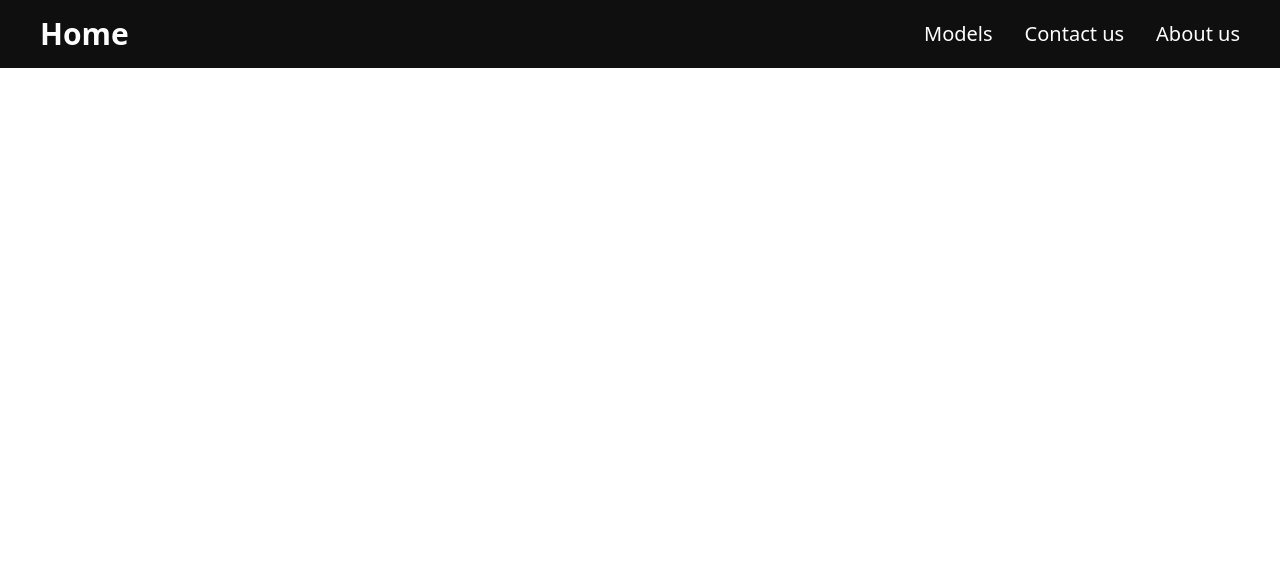
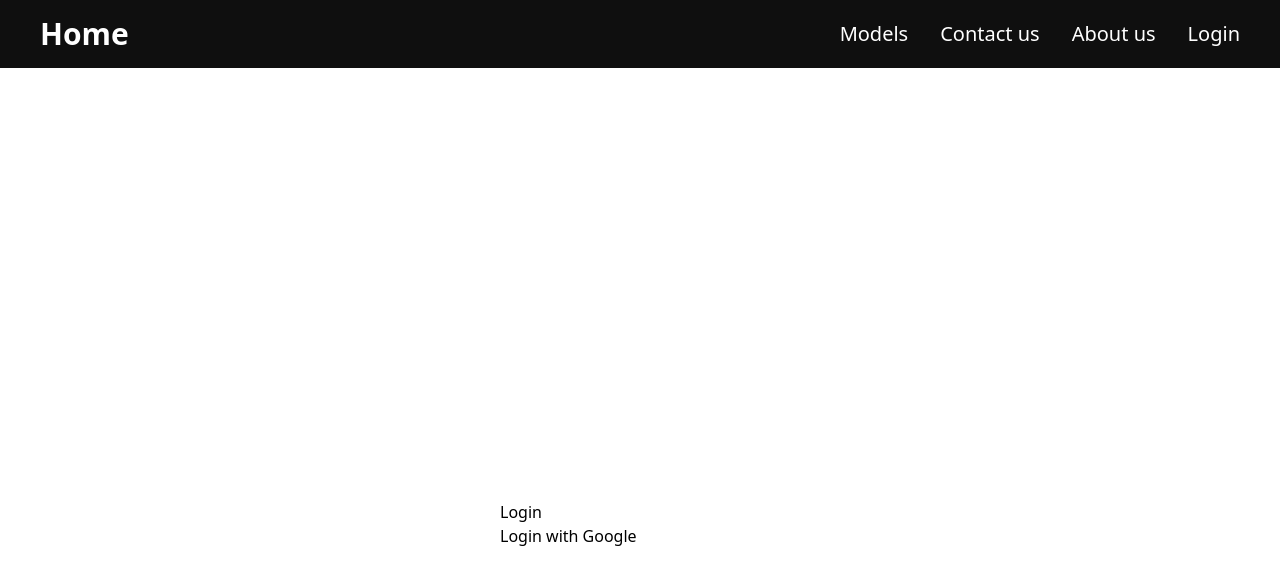
Before and after one commit to Akaza-3/grid_frequency, a React (Create React App) app: page /login in a window 1280 px wide. Shown: the top 584 px of the page. Built offline with nearby package versions, Linux system fonts and the light colour scheme; no server answers; the HTML template or start-up script is replaced by a standard one.

Commit message:
firebase auth update

```diff
--- a/package.json
+++ b/package.json
@@ -10,6 +10,7 @@
     "@testing-library/react": "^13.4.0",
     "@testing-library/user-event": "^13.5.0",
     "axios": "^1.6.8",
+    "firebase": "^10.11.0",
     "react": "^18.2.0",
     "react-chartjs-2": "^5.2.0",
     "react-chartjs2": "^1.2.1",
--- a/src/App.js
+++ b/src/App.js
@@ -1,4 +1,7 @@
-import { BrowserRouter, Route, Routes } from "react-router-dom";
+import React, { useState, useEffect } from "react";
+import { BrowserRouter, Route, Routes, Navigate } from "react-router-dom";
+import firebase from "firebase/compat/app";
+import "firebase/compat/auth";
 import Navbar from "./components/Navbar";
 import Home from "./pages/Home";
 import About from "./pages/About";
@@ -9,21 +12,63 @@ import LinearRegPred from "./pages/models/LinearRegPred";
 import PickleUploadForm from "./pages/models/uploadModels";
 import DisplayModels from "./pages/models/DisplayModels";
 import UserChart from "./components/chartUser";
+import Login from "./components/Login";
+// Initialize Firebase
+const firebaseConfig = {
+  apiKey: "AIzaSyAEY1TAQJ9zMwWul1m7eDCWwQPgvPTKFUQ",
+  authDomain: "grid-frequency-574eb.firebaseapp.com",
+  projectId: "grid-frequency-574eb",
+  storageBucket: "grid-frequency-574eb.appspot.com",
+  messagingSenderId: "870074634882",
+  appId: "1:870074634882:web:a78706cfd38f33b465da9b",
+  measurementId: "G-PF1HC2D1RM",
+};
+firebase.initializeApp(firebaseConfig);
+
 function App() {
+  const [user, setUser] = useState(null);
+
+  useEffect(() => {
+    // Firebase initialization
+    const unsubscribe = firebase.auth().onAuthStateChanged((user) => {
+      setUser(user);
+    });
+    return () => unsubscribe();
+  }, []);
+
+  const handleLogin = () => {
+    const provider = new firebase.auth.GoogleAuthProvider();
+    firebase.auth().signInWithPopup(provider);
+  };
+
+  const handleLogout = () => {
+    firebase.auth().signOut();
+  };
+
   return (
     <BrowserRouter>
-      <Navbar />
+      <Navbar user={user} handleLogout={handleLogout} />
       <Routes>
         <Route path="/" element={<Home />} />
         <Route path="/about" element={<About />} />
         <Route path="/contact" element={<Contact />} />
+        {user ? (
+          <>
             <Route path="/models" element={<Model />} />
             <Route path="/models/advertising" element={<Advertising />} />
-        <Route path="/models/linearPrediction" element={<LinearRegPred />} />
+            <Route
+              path="/models/linearPrediction"
+              element={<LinearRegPred />}
+            />
             <Route path="/models/modelUpload" element={<PickleUploadForm />} />
             <Route path="/models/displayModels" element={<DisplayModels />} />
             <Route path="/models/addModels" element={<PickleUploadForm />} />
             <Route path="/models/userChart" element={<UserChart />} />
+          </>
+        ) : (
+          <Route path="/login" element={<Login handleLogin={handleLogin} />} />
+        )}
+        <Route path="*" element={<Navigate to="/" />} />
       </Routes>
     </BrowserRouter>
   );
--- /dev/null
+++ b/src/components/Login.js
@@ -0,0 +1,12 @@
+import React from "react";
+
+const Login = ({ handleLogin }) => {
+  return (
+    <div style={{ margin: "500px" }}>
+      <h2>Login</h2>
+      <button onClick={handleLogin}>Login with Google</button>
+    </div>
+  );
+};
+
+export default Login;
--- a/src/components/Navbar.js
+++ b/src/components/Navbar.js
@@ -1,31 +1,79 @@
-import React, { useState } from 'react'
-import { Link } from 'react-router-dom'
+import React, { useState } from "react";
+import { Link } from "react-router-dom";
+import firebase from "firebase/compat/app";
+import "firebase/compat/auth";
 
-function Navbar() {
-    const [open, setOpen] = useState(false)
+function Navbar({ user }) {
+  const [open, setOpen] = useState(false);
+
+  const handleLogout = () => {
+    firebase.auth().signOut();
+  };
+
   return (
-    <div className='w-full fixed top-0 left-0 z-50'>
-        <div className='md:flex items-center justify-between bg-[#0f0f0f] text-white py-4 md:px-10 px-7'>
-            <div className='font-bold text-2xl cursor-pointer items-center'>
-                <Link to="/"><h1 className='text-3xl'>Home</h1></Link>
+    <div className="w-full fixed top-0 left-0 z-50">
+      <div className="md:flex items-center justify-between bg-[#0f0f0f] text-white py-4 md:px-10 px-7">
+        <div className="font-bold text-2xl cursor-pointer items-center">
+          <Link to="/">
+            <h1 className="text-3xl">Home</h1>
+          </Link>
         </div>
-            <div onClick={() => setOpen(!open)} className='text-3xl absolute right-8 top-6 cursor-pointer md:hidden'>
-                <ion-icon name={open ? 'close' : 'menu'}></ion-icon>
+        <div
+          onClick={() => setOpen(!open)}
+          className="text-3xl absolute right-8 top-6 cursor-pointer md:hidden"
+        >
+          <ion-icon name={open ? "close" : "menu"}></ion-icon>
         </div>
-            <ul className={`md:flex md:items-center md:pb-0 pb-12 absolute md:static bg-[#0f0f0f]  md:z-auto z-[-1] left-0 w-full md:w-auto md:pl-0 pl-9 transition-all duration-500 ease-in ${open ? 'top-19' : 'top-[-490px]'}`}>
-                <li className='md:ml-8 text-xl md:my-0 my-7 '>
-                    <Link className="text-white hover:text-gray-400" to="/models">Models</Link>
+        <ul
+          className={`md:flex md:items-center md:pb-0 pb-12 absolute md:static bg-[#0f0f0f]  md:z-auto z-[-1] left-0 w-full md:w-auto md:pl-0 pl-9 transition-all duration-500 ease-in ${
+            open ? "top-19" : "top-[-490px]"
+          }`}
+        >
+          <li className="md:ml-8 text-xl md:my-0 my-7 ">
+            <Link className="text-white hover:text-gray-400" to="/models">
+              Models
+            </Link>
           </li>
-                <li className='md:ml-8 text-xl md:my-0 my-7'>
-                    <Link className="text-white hover:text-gray-400" to="/contact">Contact us</Link>
+          <li className="md:ml-8 text-xl md:my-0 my-7">
+            <Link className="text-white hover:text-gray-400" to="/contact">
+              Contact us
+            </Link>
           </li>
-                <li className='md:ml-8 text-xl md:my-0 my-7'>
-                    <Link className="text-white hover:text-gray-400" to="/about">About us</Link>
+          <li className="md:ml-8 text-xl md:my-0 my-7">
+            <Link className="text-white hover:text-gray-400" to="/about">
+              About us
+            </Link>
           </li>
+          {user ? (
+            <>
+              <li className="md:ml-8 text-xl md:my-0 my-7">
+                <Link
+                  className="text-white hover:text-gray-400"
+                  to="/dashboard"
+                >
+                  Dashboard
+                </Link>
+              </li>
+              <li
+                className="md:ml-8 text-xl md:my-0 my-7"
+                onClick={handleLogout}
+              >
+                <span className="text-white cursor-pointer hover:text-gray-400">
+                  Logout
+                </span>
+              </li>
+            </>
+          ) : (
+            <li className="md:ml-8 text-xl md:my-0 my-7">
+              <Link className="text-white hover:text-gray-400" to="/login">
+                Login
+              </Link>
+            </li>
+          )}
         </ul>
       </div>
     </div>
-  )
+  );
 }
 
-export default Navbar
+export default Navbar;
```
Also changed, not shown: 2 other files (tests, documents, lock files or other folders). Lines whose indentation alone changed are shown as unchanged.
